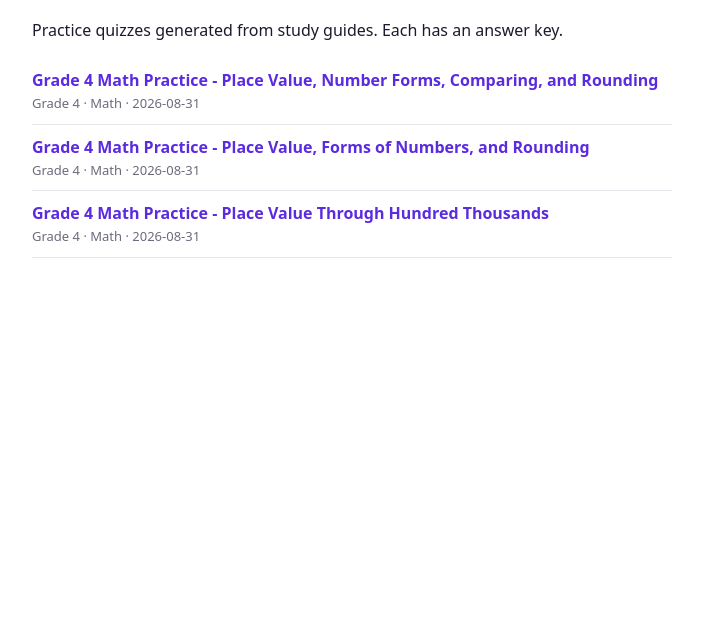
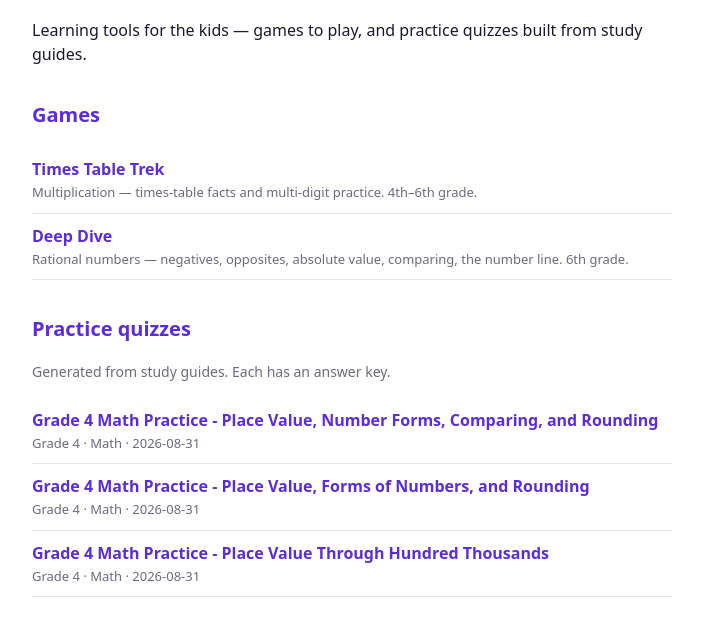
Before and after one commit to DavidMAllison/kidquiz, a plain HTML site: page index.html in a window 1280 px wide. Shown: the part 91-710 px from the top of the page, without its empty margins (288-991 px from the left). Drawn offline with Linux system fonts and the light colour scheme.

Commit message:
index: list games above the practice quizzes
Regenerated by publish.render_index() (KidQuiz 8dfe615).

Co-Authored-By: Claude Sonnet 5 <noreply@anthropic.com>
Claude-Session: https://claude.ai/code/session_012Vdnx27wC1GLa1bEF5Ts6m

```diff
--- a/index.html
+++ b/index.html
@@ -2,18 +2,27 @@
 <html lang="en"><head><meta charset="utf-8">
 <meta name="viewport" content="width=device-width, initial-scale=1">
 <meta name="robots" content="noindex">
-<title>KidQuiz — practice quizzes</title>
+<title>KidQuiz — games &amp; practice quizzes</title>
 <style>
 body { font: 16px/1.5 system-ui, sans-serif; max-width: 640px; margin: 40px auto;
   padding: 0 20px; color: #1a1a2e; }
 h1 { color: #5b2be0; }
+h2 { color: #5b2be0; margin-top: 34px; font-size: 20px; }
+h2 + p { color: #6b6b7b; font-size: 14px; margin-top: 4px; }
 ul { list-style: none; padding: 0; }
 li { padding: 10px 0; border-bottom: 1px solid #e5e5ec; }
 a { color: #5b2be0; text-decoration: none; font-weight: 600; }
 .m { display: block; color: #6b6b7b; font-size: 13px; margin-top: 2px; }
 </style></head><body>
 <h1>KEANU · KidQuiz</h1>
-<p>Practice quizzes generated from study guides. Each has an answer key.</p>
+<p>Learning tools for the kids — games to play, and practice quizzes built from study guides.</p>
+<h2>Games</h2>
+<ul>
+<li><a href="games/times-table-trek/">Times Table Trek</a><span class="m">Multiplication — times-table facts and multi-digit practice. 4th–6th grade.</span></li>
+<li><a href="games/deep-dive/">Deep Dive</a><span class="m">Rational numbers — negatives, opposites, absolute value, comparing, the number line. 6th grade.</span></li>
+</ul>
+<h2>Practice quizzes</h2>
+<p>Generated from study guides. Each has an answer key.</p>
 <ul>
 <li><a href="q/2026-08-31-grade4-math-forms-comparing-and-rounding/">Grade 4 Math Practice - Place Value, Number Forms, Comparing, and Rounding</a><span class="m">Grade 4 · Math · 2026-08-31</span></li>
 <li><a href="q/2026-08-31-grade4-math-of-numbers-and-rounding/">Grade 4 Math Practice - Place Value, Forms of Numbers, and Rounding</a><span class="m">Grade 4 · Math · 2026-08-31</span></li>
```
